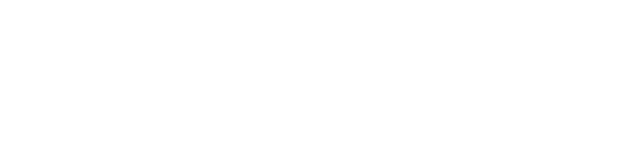
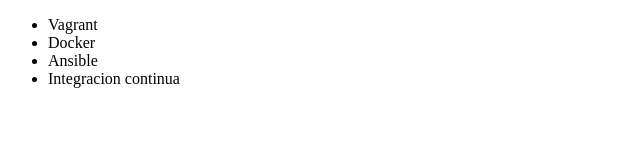
Before and after one commit to OsFG/Curso-Alura-Git, a plain HTML site: page index.html in a window 1280 px wide. Shown: the whole page, without its empty margins (0-640 px from the left). Drawn offline with Linux system fonts and the light colour scheme.

Commit message:
Se modificó el código del index al que se usa en el curso de Alura

```diff
--- a/index.html
+++ b/index.html
@@ -1,12 +1,19 @@
 <!DOCTYPE html>
-<html lang="en">
+
+<html lang = "en">
+
     <head>
-        <meta charset="UTF-8">
-        <meta http-equiv="X-UA-Compatible" content="IE=edge">
-        <meta name="viewport" content="width=device-width, initial-scale=1.0">
-        <title>Document</title>
+        <meta charset = "UTF-8">
+        <title> Cursos de Alura </title>
     </head>
+
     <body>
+        <ul>
+            <li> Vagrant </li>
+            <li> Docker </li>
+            <li> Ansible </li>
+            <li> Integracion continua </li>
+        </ul>
+    </body>
 
-    </body>
 </html>
```
